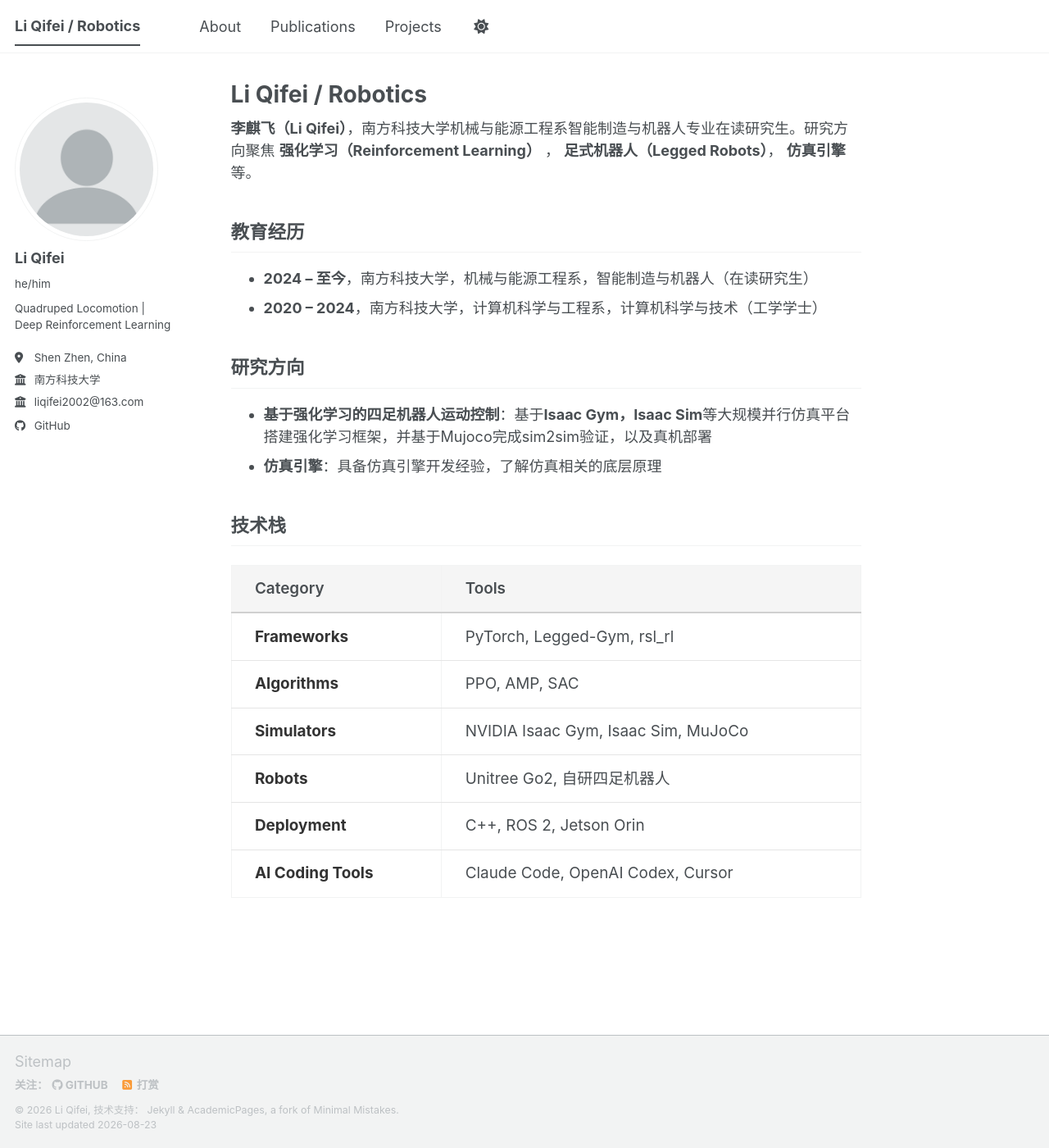
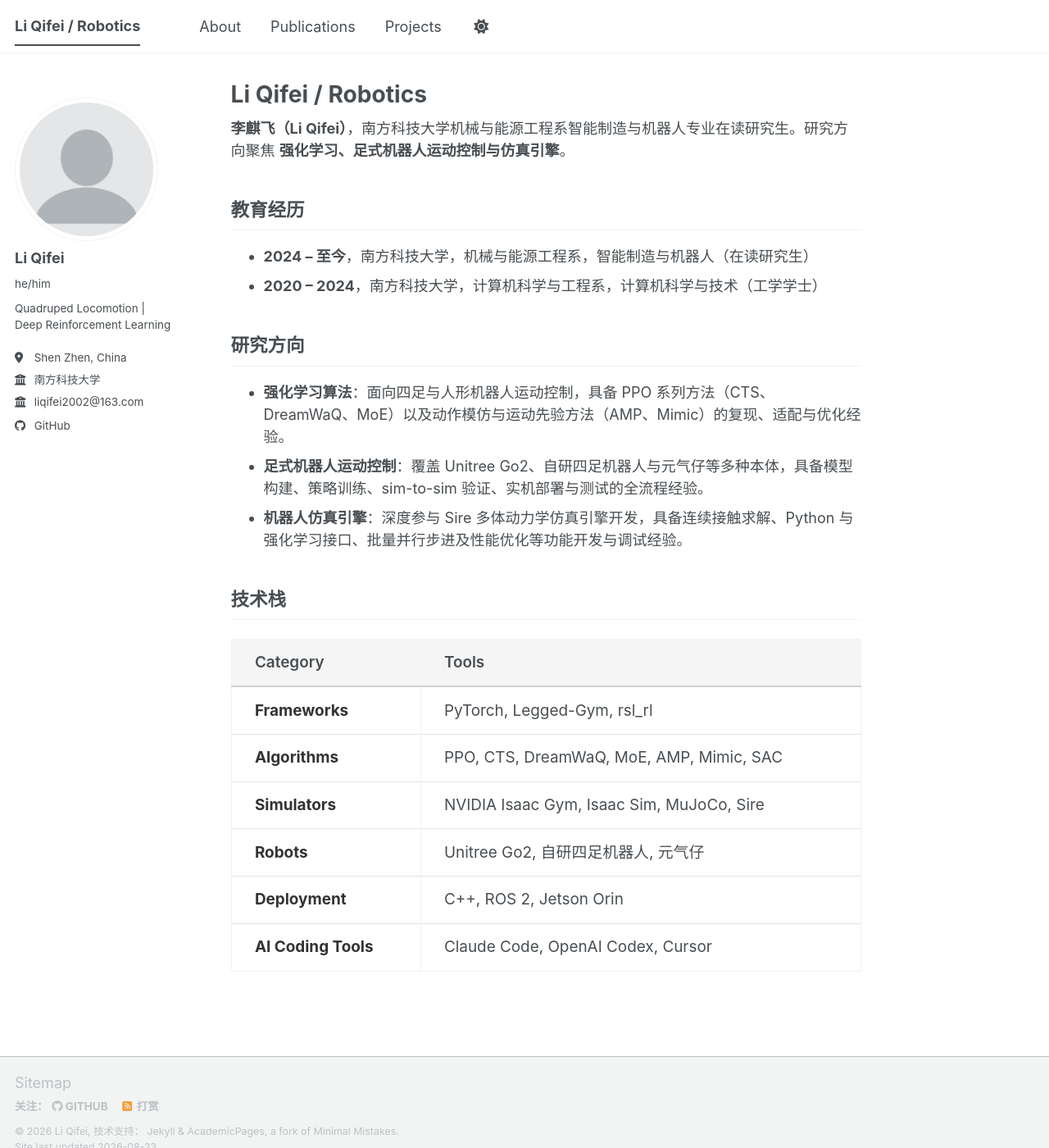
Before and after one commit to nocodenopain/nocodenopain.github.io, a Jekyll site: the page built from _pages/about.md, in a window 1280 px wide and 1400 px high. Shown: the whole window at 82% size. Built offline with Jekyll 4.4.1, drawn with Linux system fonts in a browser that asks for light colours; a script bundle is joined from its source files by our own code; library files that are not in the unit come from our copies.

Commit message:
更新研究方向与项目经历

```diff
--- a/_includes/archive-single.html
+++ b/_includes/archive-single.html
@@ -43,7 +43,7 @@
         {% elsif post.collection == 'publications' %}
           <p>Published in <i>{{ post.venue }}</i>, {{ post.date | default: "1900-01-01" | date: "%Y" }} </p>
         {% elsif post.date %}
-         <p class="page__date"><strong><i class="fa fa-fw fa-calendar" aria-hidden="true"></i> {{ site.data.ui-text[site.locale].date_label | default: "Published:" }}</strong> <time datetime="{{ post.date | default: "1900-01-01" | date_to_xmlschema }}">{{ post.date | default: "1900-01-01" | date: "%B %d, %Y" }}</time></p>
+         <p class="page__date"><strong><i class="fa fa-fw fa-calendar" aria-hidden="true"></i> {{ site.data.ui-text[site.locale].date_label | default: "Published:" }}</strong> <time datetime="{{ post.date | default: "1900-01-01" | date_to_xmlschema }}">{% if post.date_display %}{{ post.date_display }}{% else %}{{ post.date | default: "1900-01-01" | date: "%B %d, %Y" }}{% endif %}</time></p>
         {% endif %}
 
     {% if post.excerpt and site.read_more != 'enabled' %}
--- a/_pages/about.md
+++ b/_pages/about.md
@@ -7,7 +7,7 @@ redirect_from:
   - /about.html
 ---
 
-**李麒飞（Li Qifei）**，南方科技大学机械与能源工程系智能制造与机器人专业在读研究生。研究方向聚焦 **强化学习（Reinforcement Learning）** ， **足式机器人（Legged Robots）**， **仿真引擎**等。
+**李麒飞（Li Qifei）**，南方科技大学机械与能源工程系智能制造与机器人专业在读研究生。研究方向聚焦 **强化学习、足式机器人运动控制与仿真引擎**。
 
 ## 教育经历
 
@@ -19,17 +19,18 @@ redirect_from:
 <!-- - **强化学习在足式机器人运动控制中的应用**：面向四足平台的 locomotion 策略训练与部署。
 - **仿真引擎驱动的大规模并行训练**：在 Isaac Gym / Isaac Sim / MuJoCo 下开展 domain randomization 与 reward shaping。 -->
 <!-- - **模型微调与视觉重构**：探索预训练模型在机器人策略与感知任务上的迁移与融合。 -->
-- **基于强化学习的四足机器人运动控制**：基于**Isaac Gym，Isaac Sim**等大规模并行仿真平台搭建强化学习框架，并基于Mujoco完成sim2sim验证，以及真机部署
-- **仿真引擎**：具备仿真引擎开发经验，了解仿真相关的底层原理
+- **强化学习算法**：面向四足与人形机器人运动控制，具备 PPO 系列方法（CTS、DreamWaQ、MoE）以及动作模仿与运动先验方法（AMP、Mimic）的复现、适配与优化经验。
+- **足式机器人运动控制**：覆盖 Unitree Go2、自研四足机器人与元气仔等多种本体，具备模型构建、策略训练、sim-to-sim 验证、实机部署与测试的全流程经验。
+- **机器人仿真引擎**：深度参与 Sire 多体动力学仿真引擎开发，具备连续接触求解、Python 与强化学习接口、批量并行步进及性能优化等功能开发与调试经验。
 
 ## 技术栈
 
 | Category | Tools |
 | :--- | :--- |
 | **Frameworks** | PyTorch, Legged-Gym, rsl_rl |
-| **Algorithms** | PPO, AMP, SAC |
-| **Simulators** | NVIDIA Isaac Gym, Isaac Sim, MuJoCo |
-| **Robots** | Unitree Go2, 自研四足机器人 |
+| **Algorithms** | PPO, CTS, DreamWaQ, MoE, AMP, Mimic, SAC |
+| **Simulators** | NVIDIA Isaac Gym, Isaac Sim, MuJoCo, Sire |
+| **Robots** | Unitree Go2, 自研四足机器人, 元气仔 |
 | **Deployment** | C++, ROS 2, Jetson Orin |
 | **AI Coding Tools** | Claude Code, OpenAI Codex, Cursor |
 {: .tech-stack}
```
Also changed, not shown: _portfolio/internship-honor-yuanqizai.md (added, +40 -0 lines), _publications/2026-01-01-convergent-continuous-contact-solver.md (+1 -1 lines), 1 other file.
